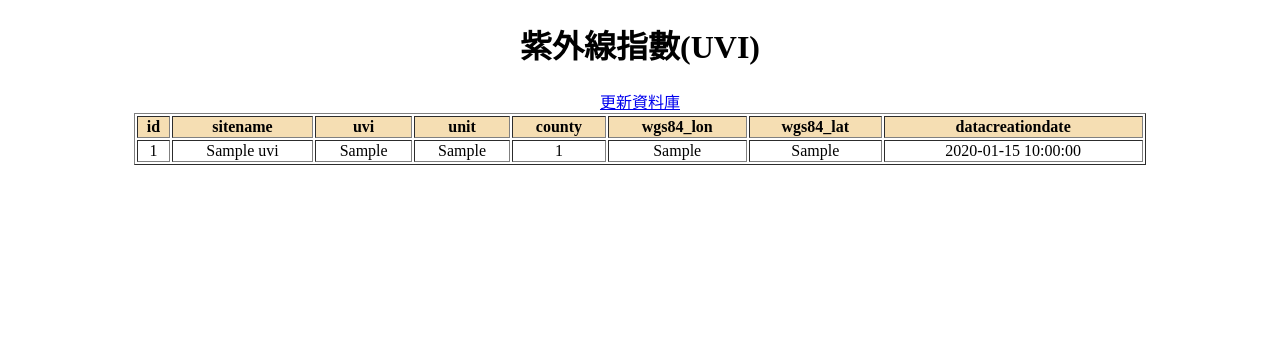
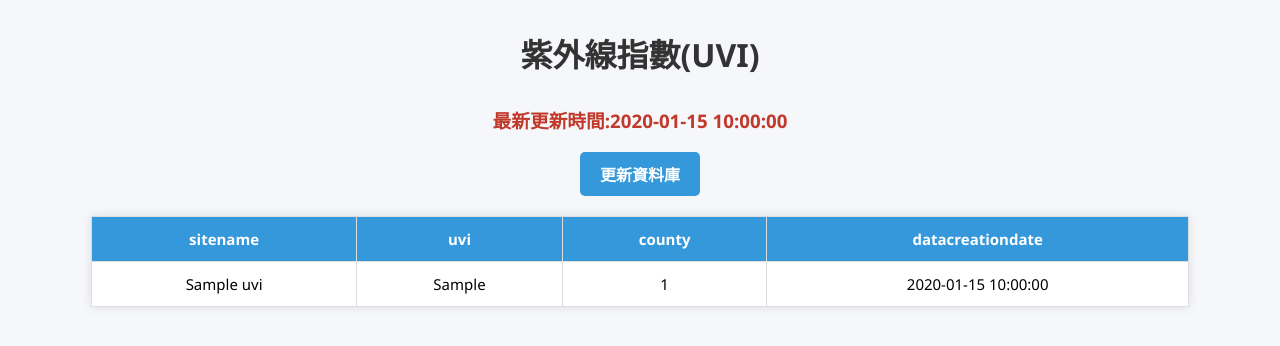
Before and after one commit to tonyc1gg1/uvi-project, a Flask app: page / in a window 1280 px wide. Shown: the top 346 px of the page. Run offline with Flask 3, Linux system fonts and the light colour scheme; tables that the repository leaves empty or names only in its code hold one stand-in row (values such as "Sample post").

Commit message:
更新css樣板，首頁顯示最新更新時間

```diff
--- /dev/null
+++ b/static/style.css
@@ -0,0 +1,79 @@
+body {
+  font-family: "Segoe UI", sans-serif;
+  background-color: #f5f7fa;
+  margin: 30px;
+  text-align: center;
+}
+
+h1 {
+  color: #333;
+  text-align: center;
+  margin-bottom: 30px;
+}
+
+.btn-update {
+  display: block;
+  width: fit-content;
+  margin: 0 auto 20px;
+  padding: 10px 20px;
+  background-color: #3498db;
+  color: white;
+  border: none;
+  border-radius: 5px;
+  text-decoration: none;
+  font-weight: bold;
+}
+
+.btn-update:hover {
+  background-color: #2980b9;
+}
+
+.flash-message {
+  background-color: #DFF2BF;
+  color: #4F8A10;
+  padding: 12px 16px;
+  margin: 10px auto;
+  width: 80%;
+  border-radius: 5px;
+  text-align: center;
+  font-size: 16px;
+  box-shadow: 0 2px 4px rgba(0, 0, 0, 0.1);
+}
+
+table {
+  width: 90%;
+  margin: auto;
+  border-collapse: collapse;
+  box-shadow: 0 0 10px rgba(0, 0, 0, 0.1);
+  background-color: #fff;
+}
+
+th,
+td {
+  border: 1px solid #ddd;
+  padding: 12px 16px;
+  text-align: center;
+  font-size: 15px;
+}
+
+th {
+  background-color: #3498db;
+  color: white;
+}
+
+tr:nth-child(even) {
+  background-color: #f2f2f2;
+}
+
+tr:hover {
+  background-color: #e8f4ff;
+}
+
+h3 {
+  text-align: center;
+  color: #c0392b;
+}
+
+form {
+  margin: 12px;
+}
--- a/templates/index.html
+++ b/templates/index.html
@@ -4,30 +4,13 @@
     <meta charset="UTF-8">
     <meta name="viewport" content="width=device-width, initial-scale=1.0">
     <title>首頁</title>
-
-    <style>
-        body{
-            text-align: center;
-            background-color: rgb(255, 255, 255);
-        }
-
-        table{
-            width: 80%;
-            margin: 0 auto;
-        }
-
-        th{
-            background: wheat;
-        }
-
-
-    </style>
-
+    <link rel="stylesheet" href="{{url_for('static',filename='style.css')}}">
 
 </head>
 <body>
     <h1>紫外線指數(UVI)</h1>
-    <a href="/update_db">更新資料庫</a>
+    <h3>最新更新時間:{{datas[0][3]}}</h3>
+    <a class="btn-update" href="/update_db">更新資料庫</a>
     <table border="1">
         <thead>
             <tr>
--- a/uvi.py
+++ b/uvi.py
@@ -59,7 +59,7 @@ def get_uvi_data_from_mysql():
         conn = open_db()
         cur = conn.cursor()
         # sqlstr="(select MAX(datacreationdate) from uvi);"
-        sqlstr = "select * from uvi where datacreationdate=(select MAX(datacreationdate) from uvi);"
+        sqlstr = "select sitename,uvi,county,datacreationdate from uvi where datacreationdate=(select MAX(datacreationdate) from uvi);"
         cur.execute(sqlstr)
         # 輸出資料表欄位
         print(cur.description)
```
